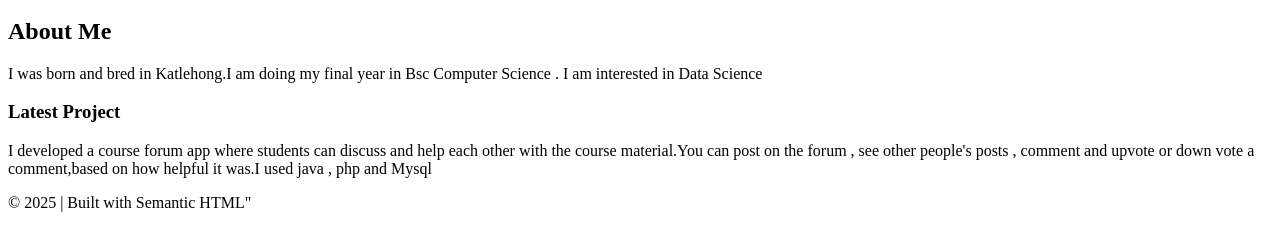
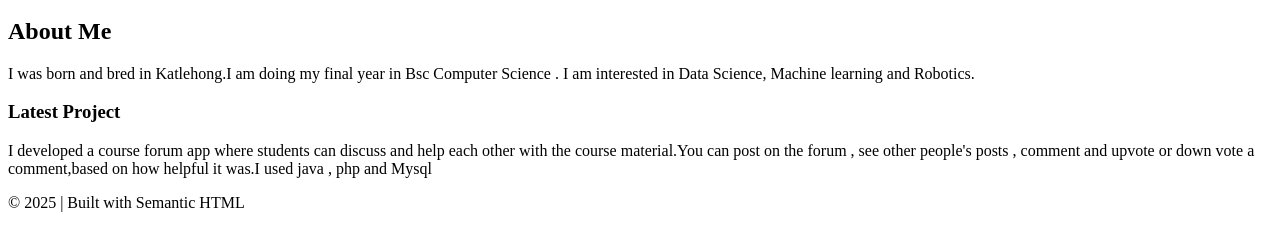
Before and after one commit to MatshepoTshabangu/Software-Design, a plain HTML site: page 2568383-lab2.html in a window 1280 px wide. Shown: the part 136-382 px from the top of the page. Drawn offline with Linux system fonts and the light colour scheme.

Commit message:
Updated the About Me section

```diff
--- a/2568383-lab2.html
+++ b/2568383-lab2.html
@@ -19,7 +19,7 @@
        <main>
         <section>
             <h2> About Me</h2>
-            <p> I was born and bred in Katlehong.I am doing my final year in Bsc Computer Science . I am interested in Data Science</p>
+            <p> I was born and bred in Katlehong.I am doing my final year in Bsc Computer Science . I am interested in Data Science, Machine learning and Robotics.</p>
         </section>
         <article>
             <h3>Latest Project</h3>
@@ -27,7 +27,7 @@
 
         </article>
         <footer>
-            <p>© 2025 | Built with Semantic HTML"</p>
+            <p>© 2025 | Built with Semantic HTML</p>
         </footer>
        </main>
 </body>
```
